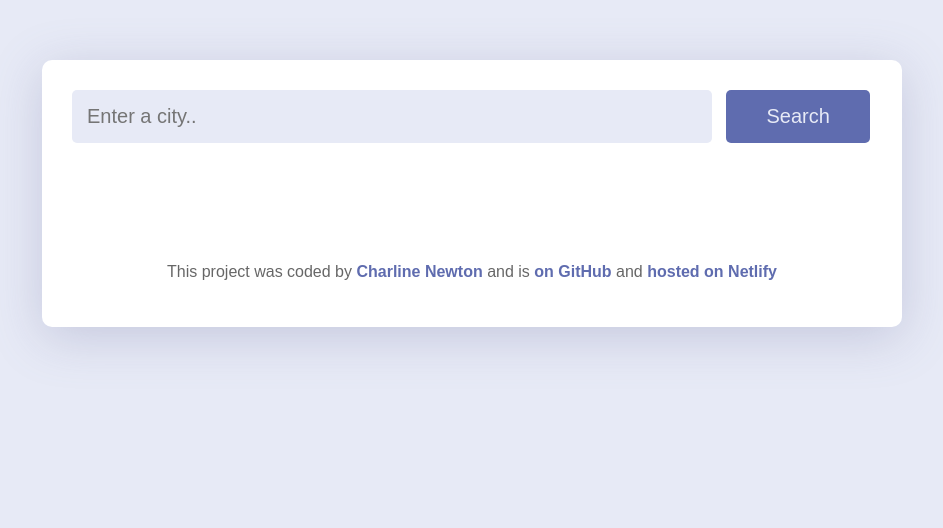
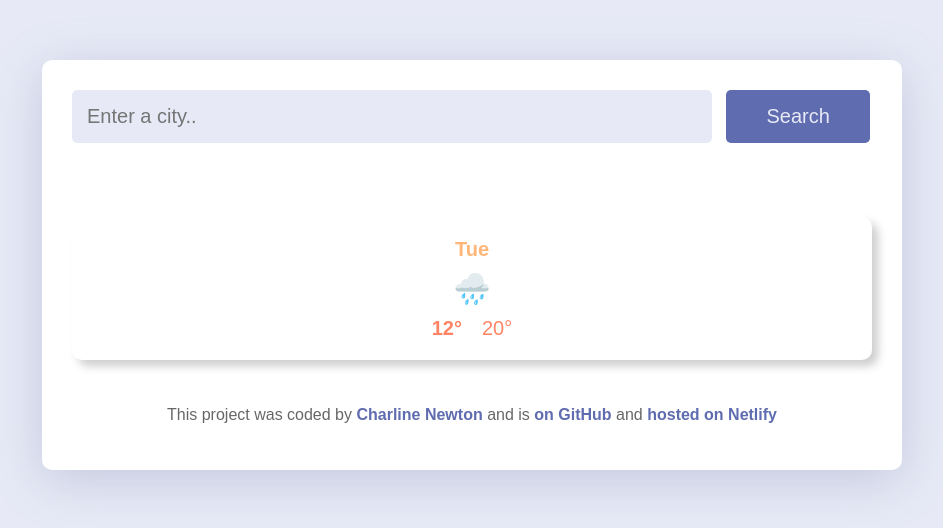
Before and after one commit to ckn444/Weather_App_ckn, a plain HTML site: page index.html in a window 1280 px wide. Shown: the whole page, without its empty margins (168-1111 px from the left). Drawn offline with nearby package versions, Linux system fonts and the light colour scheme; a web font is replaced by a local one.

Commit message:
initial html and styling for forecast

```diff
--- a/index.html
+++ b/index.html
@@ -50,6 +50,16 @@
             </p>
           </div>
         </div>
+        <div class="weather-forecast">
+          <div class="weather-forecast-day">
+            <div class="weather-forecast-date">Tue</div>
+            <div class="weather-forecast-icon">🌧️</div>
+            <div class="weather-forecast-temps">
+              <div class="weather-forecast-temp"><strong>12°</strong></div>
+              <div class="weather-forecast-temp">20°</div>
+            </div>
+          </div>
+        </div>
       </main>
 
       <footer>
--- a/src/style.css
+++ b/src/style.css
@@ -102,6 +102,41 @@ a {
   font-weight: 400;
 }
 
+.weather-forecast {
+  border-radius: 10px;
+  box-shadow: -6px -6px 10px hsla(0, 0%, 100%, 0.8),
+    6px 6px 10px rgba(0, 0, 0, 0.2);
+  padding: 20px;
+}
+
+.weather-forecast-date,
+.weather-forecast-temp {
+  text-align: center;
+  font-size: 20px;
+  line-height: 24px;
+}
+.weather-forecast-date {
+  margin-bottom: 10px;
+  color: #ffb677;
+  font-weight: 700;
+}
+
+.weather-forecast-icon {
+  text-align: center;
+  font-size: 30px;
+}
+
+.weather-forecast-temps {
+  display: flex;
+  justify-content: center;
+  color: #ff8364;
+  margin-top: 10px;
+}
+
+.weather-forecast-temp {
+  padding: 0 10px;
+}
+
 footer {
   padding: 30px 0 0 0;
   margin: 0;
```
